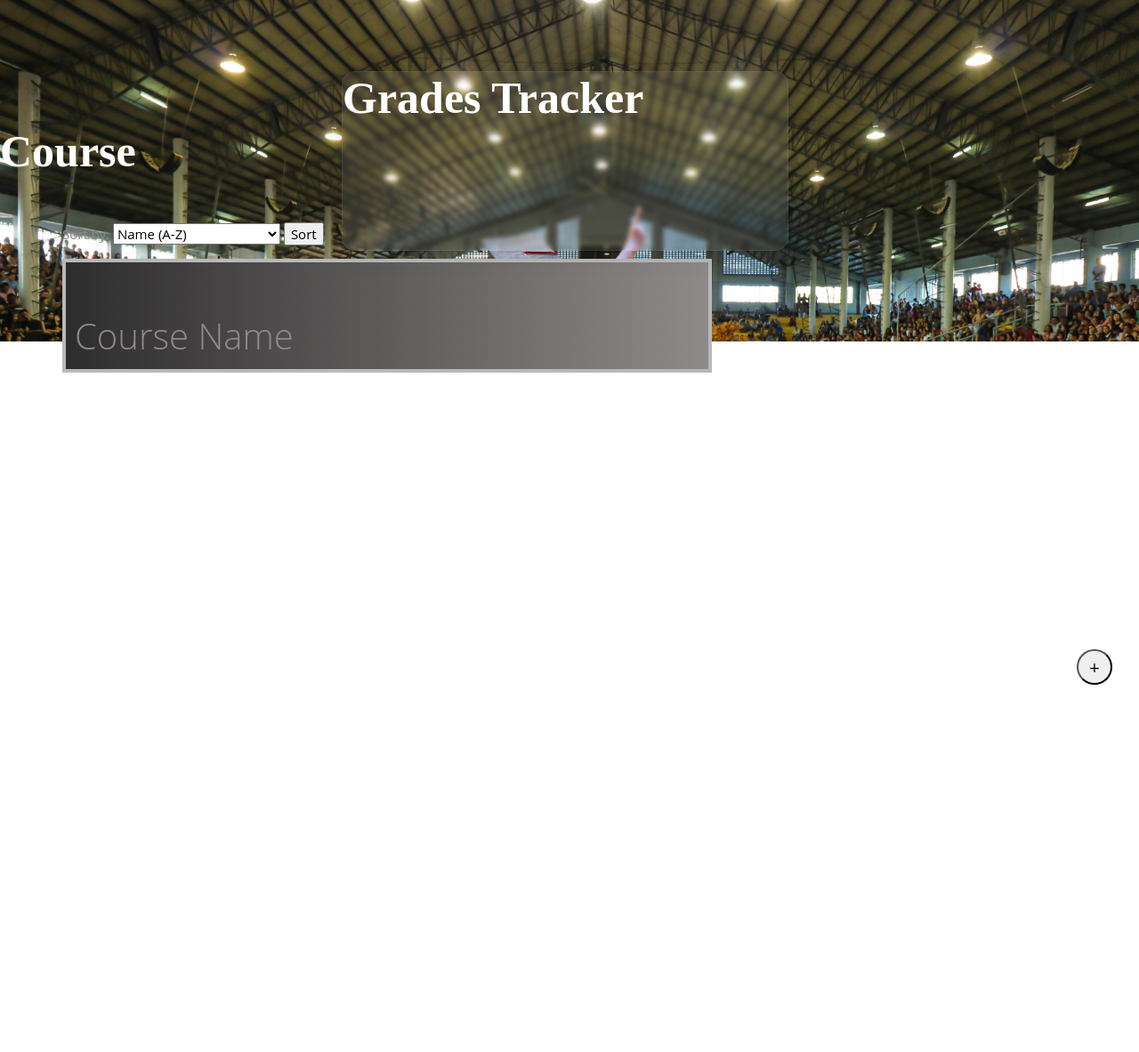
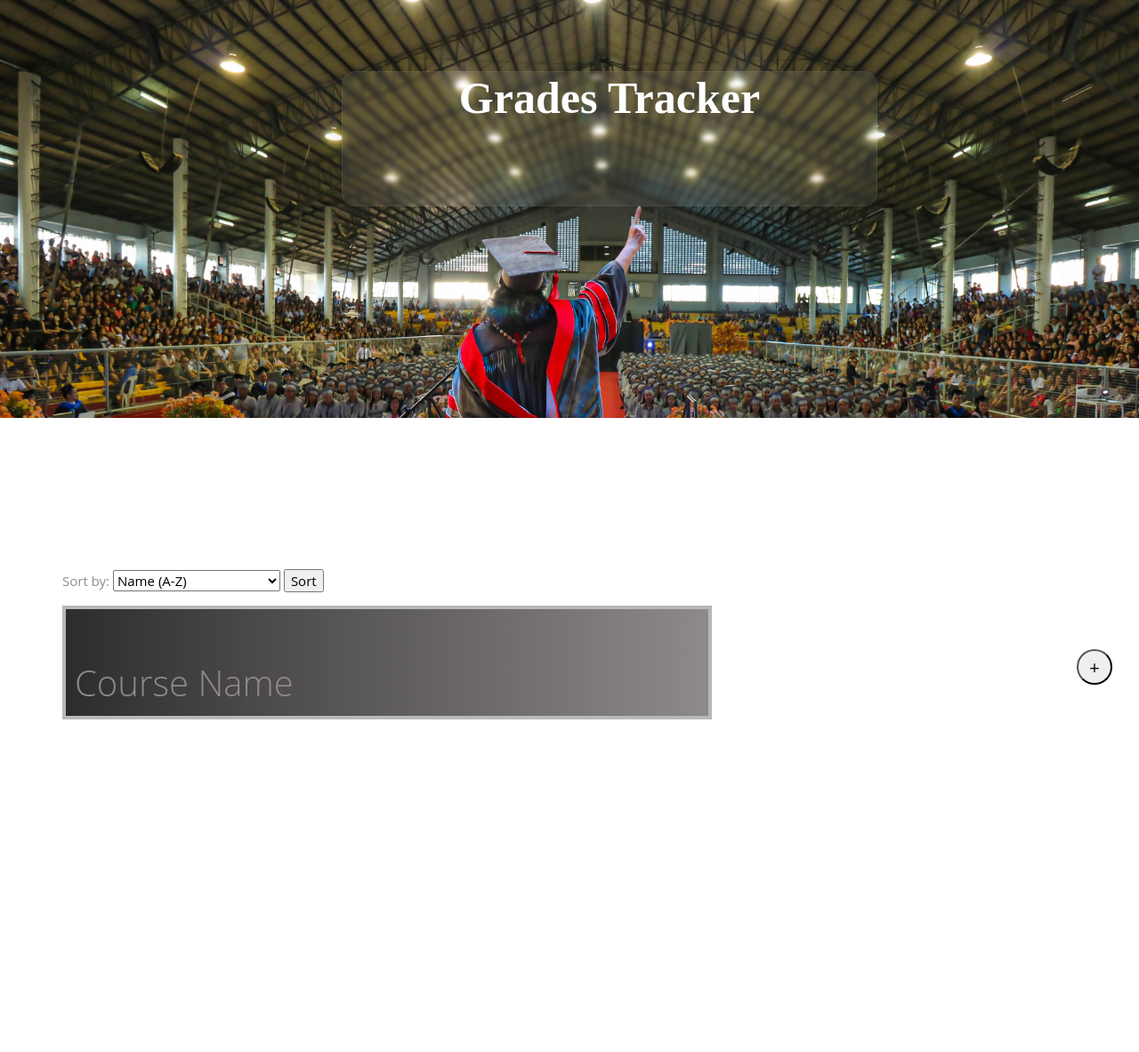
Before and after one commit to jeiiJi/gradestracker, a PHP site: page /main.html in a window 1280 px wide; the page is wider, and only the part inside the window is pictured. Shown: the top 1183 px of that part at 89% size. Before the commit the page ends 770 px from the top of that part, so only its background shows below. Run offline with PHP 8.4, Linux system fonts and the light colour scheme; some libraries are stand-ins or nearby versions.

Commit message:
updated the frontend

```diff
--- a/main.html
+++ b/main.html
@@ -4,7 +4,6 @@
 <head>
     <meta charset="utf-8">
     <title>Grades Tracker Main Page</title>
-    <meta charset="UTF_8">
     <meta name="viewport" content="width=device-width, initial-scale=1.0">
     <meta http-equiv="X-UA-Compatible" content="IE=edge">
 
@@ -23,9 +22,10 @@
 <img id="background_photo" src="pictures/unc_sp_bg.jpg" alt=" ">
 <div id="site_title">Grades Tracker</div>
 
-<div class="main_contents_background"></div>
+
 
 <section class="main_container">
+    <div class="main_contents_background">
         <main>
             <div class="title_section">
                 <h1 class="main_course_title" onclick="location.href='main.html'">Course</h1>
@@ -55,7 +55,6 @@
 
             <!-- The Modal --> <button id="myBtn">+</button></a>
             <div id="myModal" class="modal">
-
                 <!-- Modal content -->
                 <div class="modal-content">
                     <span class="close">&times;</span>
@@ -119,13 +118,9 @@
                 }
             }
             </script>
-
+        </main>
+    </div>
 
 </section>
-
-    </main>
-
-</section>
-
 </body>
 </html>
--- a/style.css
+++ b/style.css
@@ -33,6 +33,7 @@ body{
     text-decoration: none;
     cursor: pointer;
     font-weight: 700;
+    z-index: 1;
 
     background: rgba(255, 255, 255, 0.07);
     border-radius: 15px;
@@ -40,11 +41,11 @@ body{
     backdrop-filter: blur(2.4px);
     -webkit-backdrop-filter: blur(2.4px);
     border: 1px solid rgba(255, 255, 255, 0.06);
-    width: 500px;
-    height: 200px;
+    width: 600px;
+    height: 150px;
     justify-content: center;
+    text-align: center;
     position: fixed;
-    z-index: 4;
     left: 30%;
 }
 
@@ -57,27 +58,12 @@ body{
 
 /*divider*/
 .main_contents_background{
-    height: 100%;
-    width: 100%;
+    height: 1920px;
+    width: 1920px;
     background-color: #FFFFFF;
-    z-index: 0;
-    position: absolute;
-    overflow-y: hidden;
-    margin-top: 30%;
-}
-
-
-.navbar_container{
+    z-index: 2;
+    margin-top: 470px;
     display: flex;
-    flex-direction: column;
-    z-index: 1;
-}
-
-.main_container{
-    display: flex;
-    position: static;
-    padding-top: var(--navbar-height);
-    z-index: 3;
 }
 
 .title_section{
@@ -165,7 +151,7 @@ body{
 .modal {
     display: none; /* Hidden by default */
     position: fixed; /* Stay in place */
-    z-index: 1; /* Sit on top */
+    z-index: 10; /* Sit on top */
     left: 0;
     top: 0;
     width: 100%; /* Full width */
```
Lines whose indentation alone changed are shown as unchanged.
